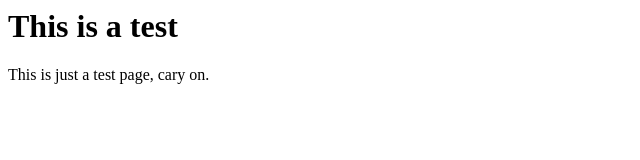
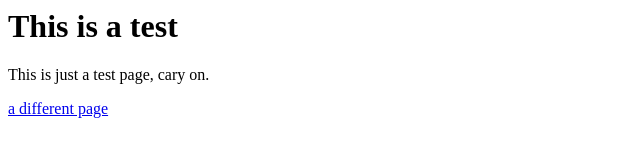
Before and after one commit to ExcelsiorCW/Test-one, a plain HTML site: page index.html in a window 1280 px wide. Shown: the whole page, without its empty margins (0-640 px from the left). Drawn offline with Linux system fonts and the light colour scheme.

Commit message:
Added a link to page 2

```diff
--- a/index.html
+++ b/index.html
@@ -2,5 +2,6 @@
 	<body>
 		<h1>This is a test</h1>
 		<p>This is just a test page, cary on.</p>
+		<a href="./pages/page1.html">a different page</a>
 	</body>
 </html>
```
